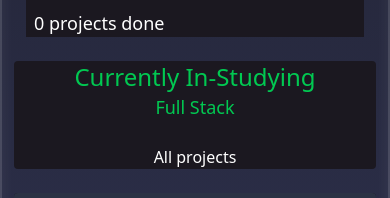
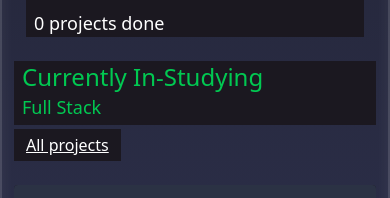
Before and after one commit to MatJy/portfolio-site, a React (Vite) app: page / in a window 390 px wide. Shown: the part 533-731 px from the top of the page. Built offline with nearby package versions, Linux system fonts and the light colour scheme; no server answers.

Commit message:
better for mobile

```diff
--- a/src/sections/SideBar.tsx
+++ b/src/sections/SideBar.tsx
@@ -6,12 +6,22 @@ const SideBar = () => {
 
     return (
         <section className="text-center">
-            <div className=" xxl:text-left xxl:pl-2 text-white bg-[#1B1820] rounded-sm xxl:w-80 xxl:pb-1 xxl:h-400 xxl:mt-6">
+            <div className="text-left pl-2 text-white bg-[#1B1820] xxl:w-80 pb-1 xxl:h-400 xxl:mt-6">
                 <p className="text-green-500 text-2xl">Currently In-Studying</p>
                 <p className="text-green-500 text-lg">Full Stack</p>
-                <br />
+                <br className="hidden xxl:block" />
                 <a
-                    className="hover:underline cursor-pointer "
+                    className="hover:underline cursor-pointer hidden xxl:block"
+                    onClick={() => navigate('/projects')}
+                >
+                    All projects
+                </a>
+            </div>
+
+            {/* Tämä div rajaa tilan ja siirtää linkin vasempaan laitaan mobiilissa */}
+            <div className="xxl:hidden mt-1 text-left">
+                <a
+                    className="underline cursor-pointer text-white bg-[#1B1820] px-3 py-1 inline-block"
                     onClick={() => navigate('/projects')}
                 >
                     All projects
```
